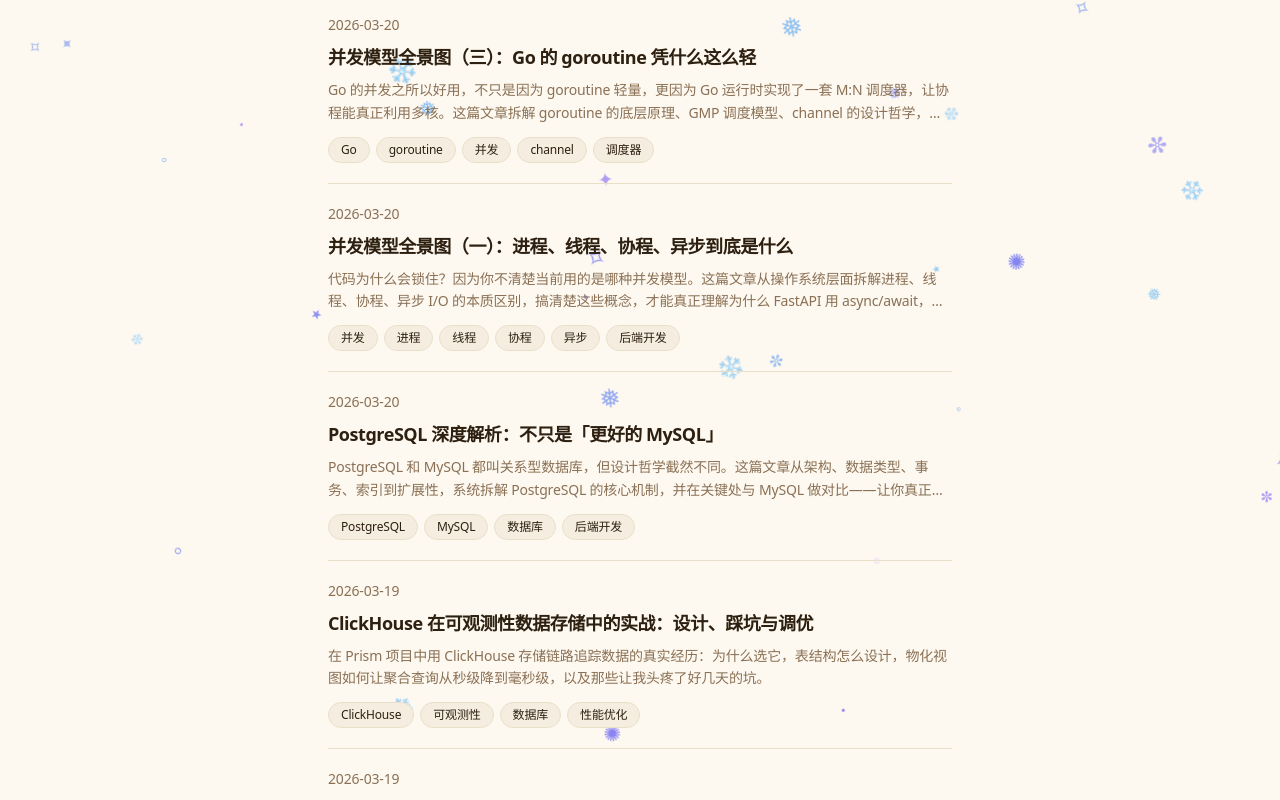
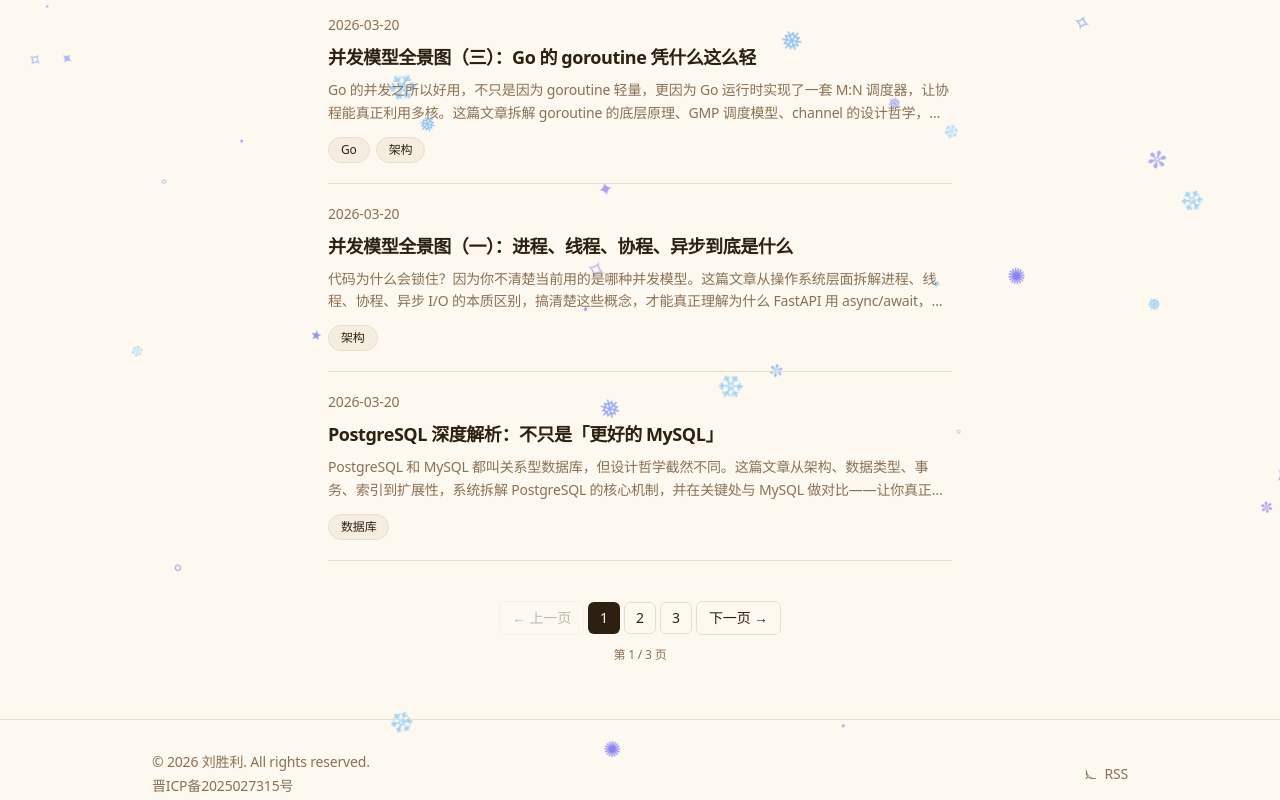
Before and after one commit to ThReeIOne/blog, a Next.js app: page / in a window 1280 px wide. Shown: the part 631-1431 px from the top of the page. Built offline with nearby package versions, Linux system fonts and the light colour scheme.

Commit message:
feat: 精简文章标签 + 首页分页（每页5篇）

```diff
--- a/content/posts/clickhouse-deep-dive.md
+++ b/content/posts/clickhouse-deep-dive.md
@@ -1,7 +1,7 @@
 ---
 title: "ClickHouse 深度解析：架构、存储引擎与核心机制"
 date: "2026-03-20"
-tags: ["ClickHouse", "数据库", "列存储", "OLAP", "数据仓库"]
+tags: ["数据库", "架构"]
 summary: "从底层原理到核心机制，系统性地拆解 ClickHouse：它是什么、为什么快、存储引擎怎么工作、SQL 有哪些特性，以及什么场景适合用、什么场景不该用。"
 ---
 
--- a/content/posts/clickhouse-observability-storage.md
+++ b/content/posts/clickhouse-observability-storage.md
@@ -1,7 +1,7 @@
 ---
 title: "ClickHouse 在可观测性数据存储中的实战：设计、踩坑与调优"
 date: "2026-03-19"
-tags: ["ClickHouse", "可观测性", "数据库", "性能优化"]
+tags: ["数据库", "可观测性"]
 summary: "在 Prism 项目中用 ClickHouse 存储链路追踪数据的真实经历：为什么选它，表结构怎么设计，物化视图如何让聚合查询从秒级降到毫秒级，以及那些让我头疼了好几天的坑。"
 ---
 
--- a/content/posts/computational-advertising-full-stack.md
+++ b/content/posts/computational-advertising-full-stack.md
@@ -2,7 +2,7 @@
 title: "计算广告全链路：从一次 Ad Request 到广告展示"
 date: "2026-03-19"
 summary: "一次广告请求如何在 100ms 内完成竞价、定向、出价、曝光追踪——DSP/SSP/ADX 全链路工程拆解。"
-tags: ["计算广告", "DSP", "RTB", "广告系统", "分布式系统"]
+tags: ["广告技术", "架构"]
 ---
 
 # 计算广告全链路：从一次 Ad Request 到广告展示
--- a/content/posts/concurrency-fastapi.md
+++ b/content/posts/concurrency-fastapi.md
@@ -1,7 +1,7 @@
 ---
 title: "并发模型全景图（二）：FastAPI 的 async/await 怎么用才对"
 date: "2026-03-20"
-tags: ["FastAPI", "Python", "异步", "并发", "async/await"]
+tags: ["Python", "架构"]
 summary: "FastAPI 支持同步和异步两种写法，但很多人不知道什么时候该用哪种，以及混用会有什么后果。这篇文章拆解 FastAPI 的并发模型，讲清楚 async def 和 def 的区别、数据库操作怎么处理、CPU 密集型任务怎么办，以及常见的几个坑。"
 ---
 
--- a/content/posts/concurrency-golang-goroutine.md
+++ b/content/posts/concurrency-golang-goroutine.md
@@ -1,7 +1,7 @@
 ---
 title: "并发模型全景图（三）：Go 的 goroutine 凭什么这么轻"
 date: "2026-03-20"
-tags: ["Go", "goroutine", "并发", "channel", "调度器"]
+tags: ["Go", "架构"]
 summary: "Go 的并发之所以好用，不只是因为 goroutine 轻量，更因为 Go 运行时实现了一套 M:N 调度器，让协程能真正利用多核。这篇文章拆解 goroutine 的底层原理、GMP 调度模型、channel 的设计哲学，以及 Go 里常见的并发陷阱。"
 ---
 
--- a/content/posts/concurrency-models-fundamentals.md
+++ b/content/posts/concurrency-models-fundamentals.md
@@ -1,7 +1,7 @@
 ---
 title: "并发模型全景图（一）：进程、线程、协程、异步到底是什么"
 date: "2026-03-20"
-tags: ["并发", "进程", "线程", "协程", "异步", "后端开发"]
+tags: ["架构"]
 summary: "代码为什么会锁住？因为你不清楚当前用的是哪种并发模型。这篇文章从操作系统层面拆解进程、线程、协程、异步 I/O 的本质区别，搞清楚这些概念，才能真正理解为什么 FastAPI 用 async/await，Go 用 goroutine，Python 多线程跑不快。"
 ---
 
--- a/content/posts/hookrelay-architecture-deep-dive.md
+++ b/content/posts/hookrelay-architecture-deep-dive.md
@@ -1,7 +1,7 @@
 ---
 title: "设计一个生产级 Webhook 网关：HookRelay 架构复盘"
 date: "2026-03-18"
-tags: ["Go", "架构设计", "Webhook", "PostgreSQL", "可靠性"]
+tags: ["Go", "架构"]
 summary: "从零设计一个支持多源接入、签名验证、可靠投递和扇出路由的 Webhook 网关，深入分析每个设计决策背后的取舍。"
 ---
 
--- a/content/posts/observability-metrics-logs-traces.md
+++ b/content/posts/observability-metrics-logs-traces.md
@@ -1,7 +1,7 @@
 ---
 title: "可观测性不是监控：重新理解 Metrics、Logs 和 Traces 的边界"
 date: "2026-03-19"
-tags: ["可观测性", "分布式系统", "工程实践"]
+tags: ["可观测性", "架构"]
 summary: "Metrics、Logs、Traces 被称为可观测性三大支柱，但大多数人对它们的理解停留在工具层面。这篇文章试图回答一个更根本的问题：它们各自能回答什么问题，不能回答什么问题，以及为什么三者缺一不可。"
 ---
 
--- a/content/posts/postgresql-deep-dive.md
+++ b/content/posts/postgresql-deep-dive.md
@@ -1,7 +1,7 @@
 ---
 title: "PostgreSQL 深度解析：不只是「更好的 MySQL」"
 date: "2026-03-20"
-tags: ["PostgreSQL", "MySQL", "数据库", "后端开发"]
+tags: ["数据库"]
 summary: "PostgreSQL 和 MySQL 都叫关系型数据库，但设计哲学截然不同。这篇文章从架构、数据类型、事务、索引到扩展性，系统拆解 PostgreSQL 的核心机制，并在关键处与 MySQL 做对比——让你真正理解该用哪个，以及为什么。"
 ---
 
--- a/content/posts/postgresql-queue-skip-locked.md
+++ b/content/posts/postgresql-queue-skip-locked.md
@@ -1,7 +1,7 @@
 ---
 title: "用 PostgreSQL 实现可靠消息队列：SKIP LOCKED 与 at-least-once 投递语义"
 date: "2026-03-16"
-tags: ["PostgreSQL", "消息队列", "Go", "分布式系统", "可靠性"]
+tags: ["数据库", "Go"]
 summary: "深入剖析 PostgreSQL SKIP LOCKED 的工作原理，以及如何在不引入 Kafka/RabbitMQ 的情况下实现生产级的可靠消息投递。"
 ---
 
--- a/content/posts/prism-distributed-tracing-deep-dive.md
+++ b/content/posts/prism-distributed-tracing-deep-dive.md
@@ -1,7 +1,7 @@
 ---
 title: "从零实现分布式链路追踪系统 Prism：ClickHouse、自适应采样与 Context 传播"
 date: "2026-03-17"
-tags: ["Go", "分布式系统", "链路追踪", "ClickHouse", "可观测性"]
+tags: ["可观测性", "Go"]
 summary: "深入剖析 Prism 的设计：为什么选 ClickHouse 而不是 Elasticsearch，自适应采样如何在成本和覆盖率之间取得平衡，以及 Context 传播的实现细节。"
 ---
 
--- a/src/components/HomeContent.tsx
+++ b/src/components/HomeContent.tsx
@@ -1,29 +1,85 @@
 "use client";
-import Link from "next/link";
+import { useState } from "react";
 import { PostCard } from "./PostCard";
 import type { PostMeta } from "@/types/post";
+
+const PAGE_SIZE = 5;
 
 export function HomeContent({ posts }: { posts: PostMeta[] }) {
   const sorted = [...posts].sort(
     (a, b) => new Date(b.date).getTime() - new Date(a.date).getTime()
   );
 
+  const totalPages = Math.ceil(sorted.length / PAGE_SIZE);
+  const [page, setPage] = useState(1);
+
+  const pagePosts = sorted.slice((page - 1) * PAGE_SIZE, page * PAGE_SIZE);
+
   return (
     <main className="mx-auto max-w-2xl px-6 py-4">
       <div className="mb-4">
         <h1 className="text-2xl font-bold tracking-tight mb-1">文章</h1>
-        <p className="text-sm text-muted-foreground">一些认真写的东西，踩过坑才写。</p>
+        <p className="text-sm text-muted-foreground">
+          一些认真写的东西，踩过坑才写。共 {sorted.length} 篇
+        </p>
       </div>
+
       <section>
         <div>
-          {sorted.map((post, i) => (
-            <PostCard key={post.slug} post={post} featured={i === 0} />
+          {pagePosts.map((post, i) => (
+            <PostCard
+              key={post.slug}
+              post={post}
+              featured={i === 0 && page === 1}
+            />
           ))}
         </div>
-        {posts.length === 0 && (
+        {sorted.length === 0 && (
           <p className="text-muted-foreground py-8 text-center">暂无文章</p>
         )}
       </section>
+
+      {/* 分页 */}
+      {totalPages > 1 && (
+        <div className="mt-10 flex items-center justify-center gap-1">
+          <button
+            onClick={() => setPage((p) => Math.max(1, p - 1))}
+            disabled={page === 1}
+            className="px-3 py-1.5 rounded-md text-sm border border-card-border hover:border-foreground/30 disabled:opacity-30 disabled:cursor-not-allowed transition-colors"
+          >
+            ← 上一页
+          </button>
+
+          {Array.from({ length: totalPages }, (_, i) => i + 1).map((p) => (
+            <button
+              key={p}
+              onClick={() => setPage(p)}
+              className={`w-8 h-8 rounded-md text-sm transition-colors ${
+                p === page
+                  ? "bg-foreground text-background font-medium"
+                  : "border border-card-border hover:border-foreground/30"
+              }`}
+            >
+              {p}
+            </button>
+          ))}
+
+          <button
+            onClick={() => setPage((p) => Math.min(totalPages, p + 1))}
+            disabled={page === totalPages}
+            className="px-3 py-1.5 rounded-md text-sm border border-card-border hover:border-foreground/30 disabled:opacity-30 disabled:cursor-not-allowed transition-colors"
+          >
+            下一页 →
+          </button>
+        </div>
+      )}
+
+      {/* 页码提示 */}
+      {totalPages > 1 && (
+        <p className="mt-3 text-center text-xs text-muted-foreground">
+          第 {page} / {totalPages} 页
+        </p>
+      )}
     </main>
   );
 }
```
